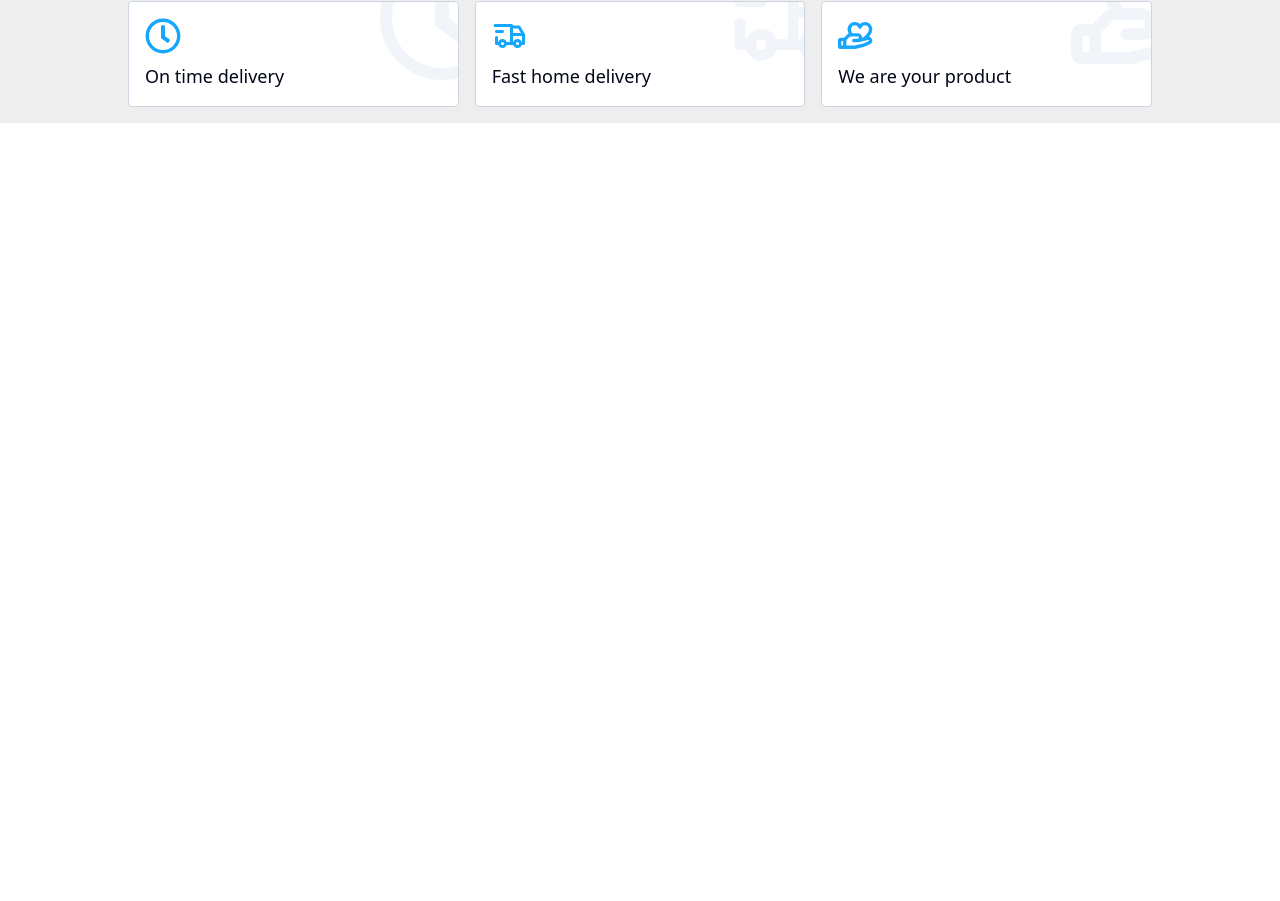
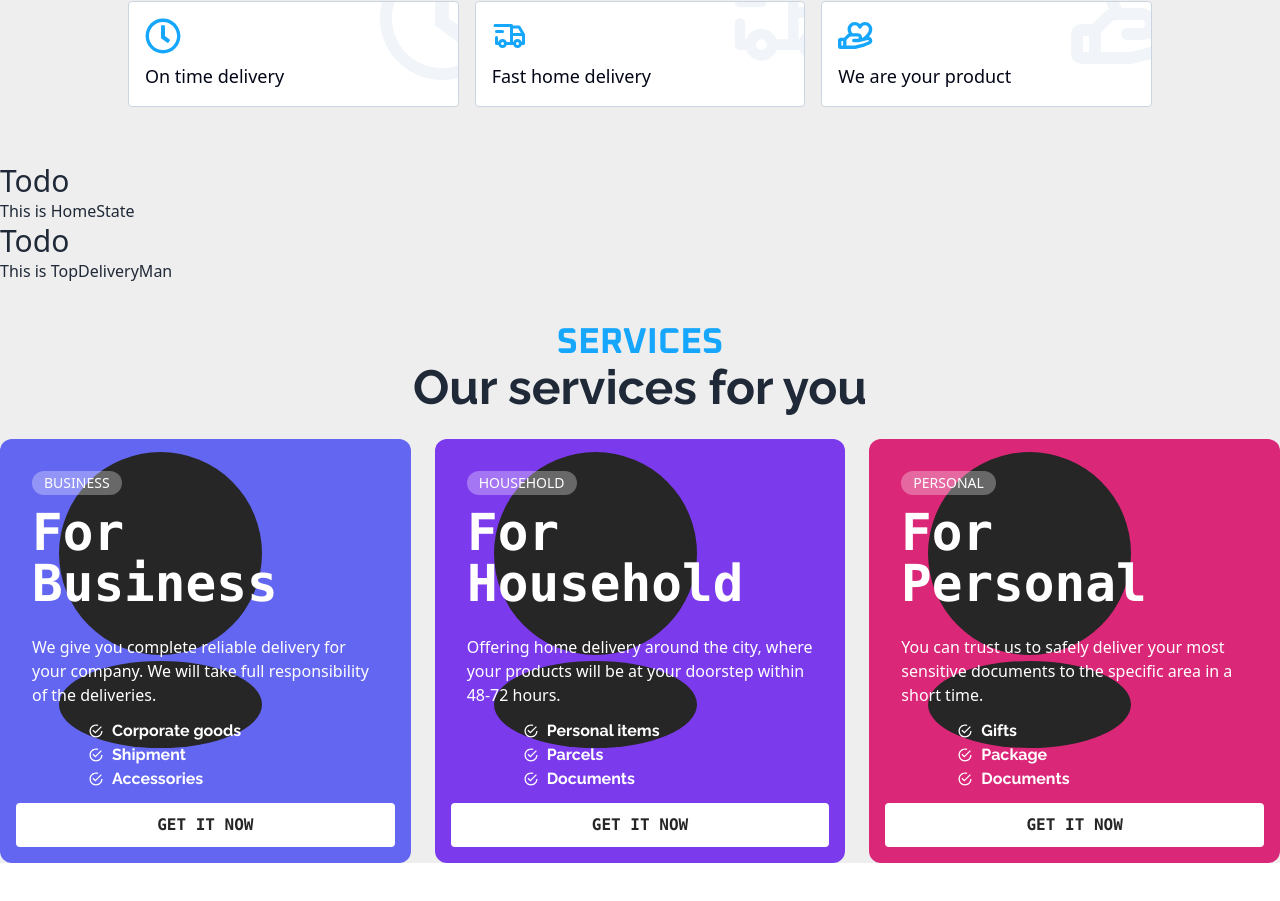
Before and after one commit to introtoxicXXl/Staff-Boxes, a React (Vite) app: page / in a window 1280 px wide. Shown: the part 697-1598 px from the top of the page. Before the commit the page ends 860 px from the top, so only its background shows below. Built offline with nearby package versions, Linux system fonts and the light colour scheme; a web font is replaced by a local one.

Commit message:
our services done

```diff
--- /dev/null
+++ b/src/Components/SquishyCard/SquishyCard.jsx
@@ -0,0 +1,133 @@
+import { motion } from "framer-motion";
+import { PropTypes } from 'prop-types';
+import { IoMdCheckmarkCircleOutline } from "react-icons/io";
+
+const SquishyCard = ({ service }) => {
+    return (
+        <section className="">
+            <div className="mx-auto ">
+                <Card service={service} />
+            </div>
+        </section>
+    );
+};
+
+const Card = ({ service }) => {
+    const { title, subTitle, description, points, bgColor } = service;
+
+    return (
+        <motion.div
+            whileHover="hover"
+            transition={{
+                duration: 1,
+                ease: "backInOut",
+            }}
+            variants={{
+                hover: {
+                    scale: 1.05,
+                },
+            }}
+            className={`relative shrink-0 overflow-hidden rounded-xl ${bgColor} p-8`}
+        >
+            <div className="relative z-10 text-white">
+                <span className="mb-3 block w-fit rounded-full bg-white/30 px-3 py-0.5 text-sm font-light text-white">
+                    {subTitle}
+                </span>
+                <motion.span
+                    initial={{ scale: 0.85 }}
+                    variants={{
+                        hover: {
+                            scale: 1,
+                        },
+                    }}
+                    transition={{
+                        duration: 1,
+                        ease: "backInOut",
+                    }}
+                    className="my-2 block origin-top-left font-mono lg:text-6xl md:text-6xl text-5xl font-black leading-[1.2]"
+                >
+                    {title}
+                </motion.span>
+                <p>
+                    {description}
+                </p>
+                <ul className="mt-3">
+                    {
+                        points.map((point,indx)=><li className="ml-14 font-bold font-raleway flex items-center" key={indx}> <IoMdCheckmarkCircleOutline className="mr-2"/>{point}</li>)
+                    }
+                </ul>
+            </div>
+            <div className="mt-10">
+                <button className="absolute bottom-4 left-4 right-4 z-20 rounded border-2 border-white bg-white py-2 text-center font-mono font-black uppercase text-neutral-800 backdrop-blur transition-colors hover:bg-white/30 hover:text-white">
+                    Get it now
+                </button>
+            </div>
+            <Background />
+        </motion.div>
+    );
+};
+
+const Background = () => {
+    return (
+        <motion.svg
+            width="320"
+            height="384"
+            viewBox="0 0 320 384"
+            fill="none"
+            xmlns="http://www.w3.org/2000/svg"
+            className="absolute inset-0 z-0"
+            variants={{
+                hover: {
+                    scale: 1.5,
+                },
+            }}
+            transition={{
+                duration: 1,
+                ease: "backInOut",
+            }}
+        >
+            <motion.circle
+                variants={{
+                    hover: {
+                        scaleY: 0.5,
+                        y: -25,
+                    },
+                }}
+                transition={{
+                    duration: 1,
+                    ease: "backInOut",
+                    delay: 0.2,
+                }}
+                cx="160.5"
+                cy="114.5"
+                r="101.5"
+                fill="#262626"
+            />
+            <motion.ellipse
+                variants={{
+                    hover: {
+                        scaleY: 2.25,
+                        y: -25,
+                    },
+                }}
+                transition={{
+                    duration: 1,
+                    ease: "backInOut",
+                    delay: 0.2,
+                }}
+                cx="160.5"
+                cy="265.5"
+                rx="101.5"
+                ry="43.5"
+                fill="#262626"
+            />
+        </motion.svg>
+    );
+};
+SquishyCard.propTypes = {
+    service: PropTypes.object
+}
+Card.propTypes = {
+    service: PropTypes.object
+}
+export default SquishyCard;
--- a/src/Pages/Home/Feature.jsx
+++ b/src/Pages/Home/Feature.jsx
@@ -36,9 +36,7 @@ const Card = ({ title, Icon }) => {
 };
 Card.propTypes = {
     title: PropTypes.string,
-    subtitle: PropTypes.string,
-    Icon: PropTypes.img,
-    href: PropTypes.link,
+    Icon: PropTypes.img
 }
 
 export default Feature;
--- a/src/Pages/Home/Home.jsx
+++ b/src/Pages/Home/Home.jsx
@@ -1,6 +1,9 @@
 import { Helmet } from "react-helmet";
 import Banner from "./Banner";
 import Feature from "./Feature";
+import HomeState from "./HomeState";
+import TopDeliveryMan from "./TopDeliveryMan";
+import OurService from "./OurService";
 
 const Home = () => {
 
@@ -9,6 +12,9 @@ const Home = () => {
             <Helmet><title>Home</title></Helmet>
             <Banner/>
             <Feature/>
+            <HomeState/>
+            <TopDeliveryMan/>
+            <OurService/>
         </div>
     );
 };
--- /dev/null
+++ b/src/Pages/Home/HomeState.jsx
@@ -0,0 +1,12 @@
+
+const HomeState = () => {
+
+  return (
+    <div>
+    <h1 className="text-3xl">Todo</h1>
+      <h1>This is HomeState</h1>
+    </div>
+  );
+};
+
+export default HomeState;
--- /dev/null
+++ b/src/Pages/Home/OurService.jsx
@@ -0,0 +1,46 @@
+import SquishyCard from "../../Components/SquishyCard/SquishyCard";
+
+const OurService = () => {
+    const services = [
+        {
+            'id': 1,
+            'title': 'For Business',
+            'subTitle': 'BUSINESS',
+            'description': 'We give you complete reliable delivery for your company.  We will take full responsibility of the deliveries.',
+            'points': ['Corporate goods', 'Shipment', 'Accessories'],
+            'bgColor': 'bg-indigo-500'
+        },
+        {
+            'id': 2,
+            'title': 'For Household',
+            'subTitle': 'HOUSEHOLD',
+            'description': 'Offering home delivery around the city, where your products will be at your doorstep within 48-72 hours.',
+            'points': ['Personal items', 'Parcels', 'Documents'],
+            'bgColor': 'bg-violet-600'
+        },
+        {
+            'id': 3,
+            'title': 'For Personal',
+            'subTitle': 'PERSONAL',
+            'description': 'You can trust us to safely deliver your most sensitive documents to the specific area in a short time.',
+            'points': ['Gifts', 'Package', 'Documents'],
+            'bgColor': 'bg-pink-600'
+        }
+    ]
+
+    return (
+        <div className="container mx-auto lg:px-0 px-5 space-y-7 my-10">
+            <div className="text-center">
+                <h3 className="text-[#16A7FC] md:text-4xl text-xl font-bold font-oxanium">SERVICES</h3>
+                <h1 className="font-raleway lg:text-5xl md:text-4xl text-2xl font-bold">Our services for you</h1>
+            </div>
+            <div className="grid lg:grid-cols-3 md:grid-cols-2 grid-cols-1 gap-6">
+                {
+                    services.map(service => <SquishyCard key={service.id} service={service} />)
+                }
+            </div>
+        </div>
+    );
+};
+
+export default OurService;
--- /dev/null
+++ b/src/Pages/Home/TopDeliveryMan.jsx
@@ -0,0 +1,12 @@
+
+const TopDeliveryMan = () => {
+
+  return (
+    <div>
+    <h1 className="text-3xl">Todo</h1>
+      <h1>This is TopDeliveryMan</h1>
+    </div>
+  );
+};
+
+export default TopDeliveryMan;
--- a/src/Shared/Navbar/Navbar.jsx
+++ b/src/Shared/Navbar/Navbar.jsx
@@ -4,7 +4,7 @@ const Navbar = () => {
 
 
     return (
-        <nav className="bg-[#fff] fixed w-full z-20 top-0 start-0 shadow border-gray-200 dark:border-gray-600">
+        <nav className="bg-[#fff] fixed w-full z-50 top-0 start-0 shadow border-gray-200 dark:border-gray-600">
             <div className=" flex flex-wrap items-center justify-between mx-auto p-4 container">
                 <Link to='/' className="" >
                     <img className='w-14 ml-4' src={logo} alt="" />
--- a/src/index.css
+++ b/src/index.css
@@ -1,5 +1,6 @@
 @import url('https://fonts.googleapis.com/css2?family=Knewave&display=swap');
 @import url('https://fonts.googleapis.com/css2?family=Raleway:wght@400;500;600;700&display=swap');
+@import url('https://fonts.googleapis.com/css2?family=Oxanium:wght@400;600;700&display=swap');
 
 @tailwind base;
 @tailwind components;
--- a/tailwind.config.js
+++ b/tailwind.config.js
@@ -8,7 +8,8 @@ export default {
     extend: {
       fontFamily:{
         knewave:['"Knewave", system-ui'],
-        raleway:['"Raleway", sans-serif']
+        raleway:['"Raleway", sans-serif'],
+        oxanium:['"Oxanium", sans-serif']
       }
     },
   },
```
